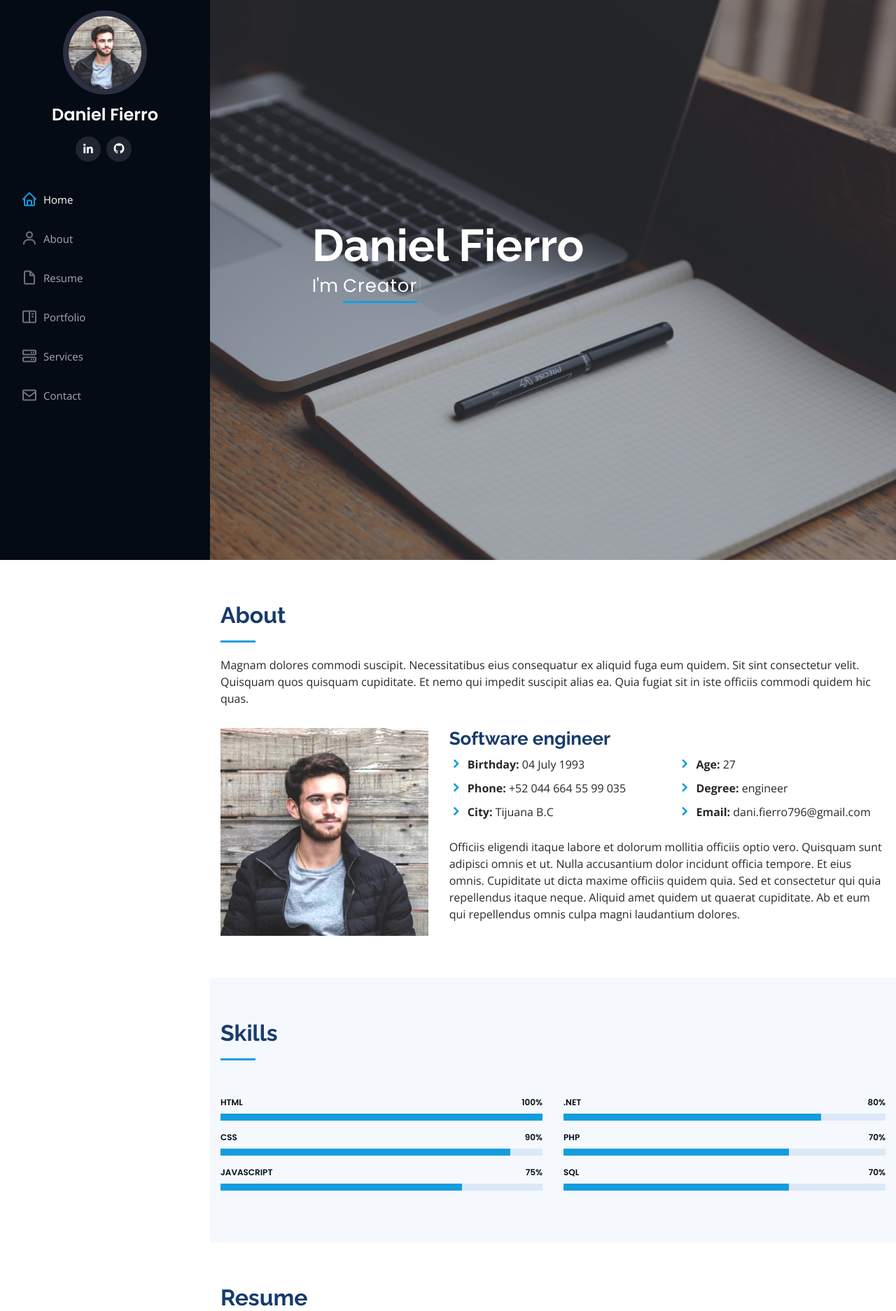
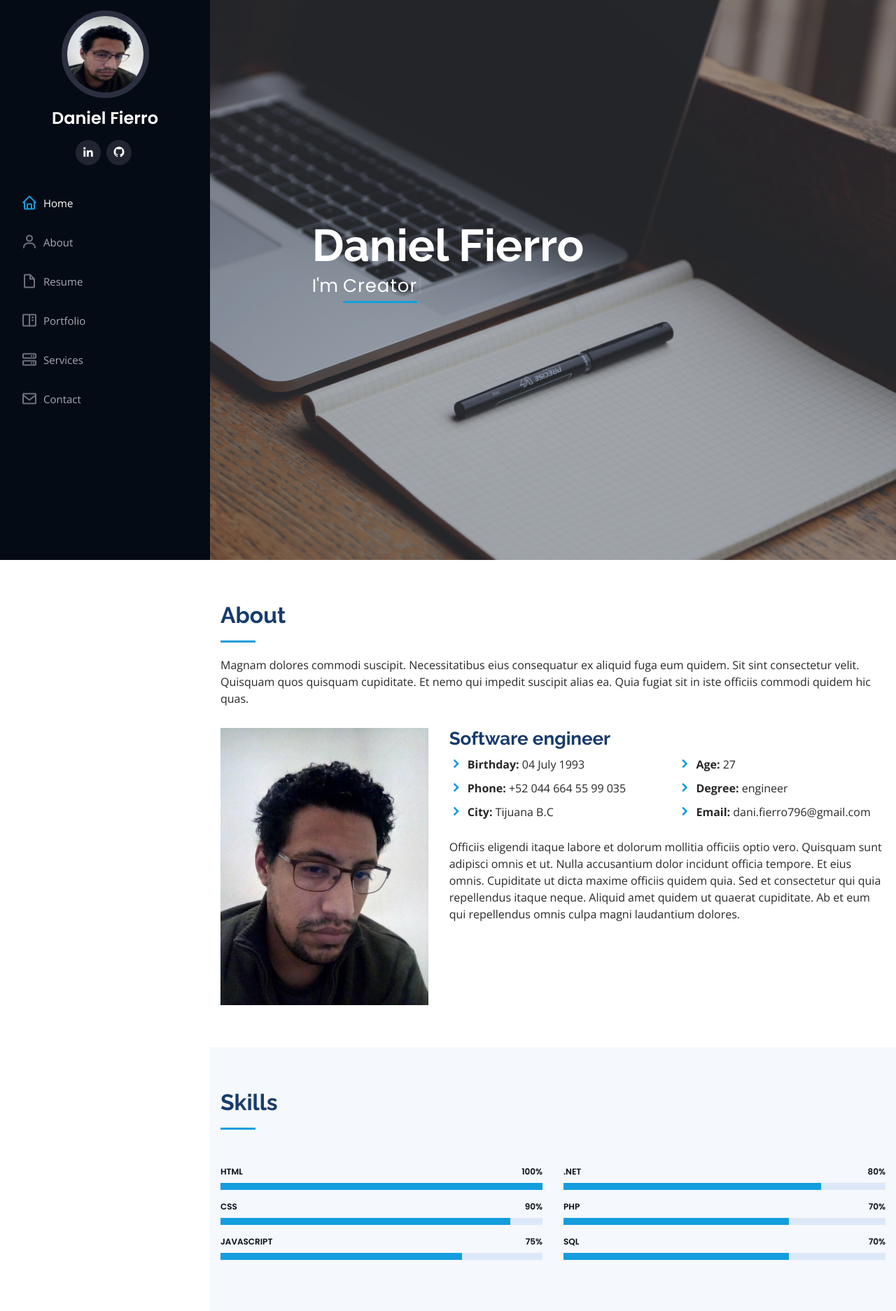
Before and after one commit to Neoceryx/PersonalSite, a Django app: page / in a window 1280 px wide. Shown: the top 1873 px of the page at 70% size. Run offline with Django 3.2, Linux system fonts and the light colour scheme; some libraries are stand-ins or nearby versions.

Commit message:
Personal Images was added

```diff
--- a/DanApp/infoapp/templates/views/index.html
+++ b/DanApp/infoapp/templates/views/index.html
@@ -35,7 +35,7 @@
     <div class="d-flex flex-column">
 
       <div class="profile">
-        <img src="{% static 'infoapp/img/profile-img.jpg' %}" alt="" class="img-fluid rounded-circle">
+        <img src="{% static 'infoapp/img/81513121_1100273150312036_5411379010200403968_n.jpg' %}" style="width: 125px; height: 125px;"  alt="" class="img-fluid rounded-circle">
         <h1 class="text-light"><a href="index.html">Daniel Fierro</a></h1>
         <div class="social-links mt-3 text-center">
           <a href="https://www.linkedin.com/in/daniel-fierro-najera-5a973011b/" class="linkedin"><i class="bx bxl-linkedin"></i></a>
@@ -86,7 +86,7 @@
 
         <div class="row">
           <div class="col-lg-4" data-aos="fade-right">
-            <img src="{% static 'infoapp/img/profile-img.jpg' %}" class="img-fluid" alt="">
+            <img src="{% static 'infoapp/img/81513121_1100273150312036_5411379010200403968_n.jpg' %}" class="img-fluid" alt="">
           </div>
           <div class="col-lg-8 pt-4 pt-lg-0 content" data-aos="fade-left">
             <h3>Software engineer</h3>
```
Also changed, not shown: DanApp/infoapp/static/infoapp/img/81513121_1100273150312036_5411379010200403968_n.jpg (added).
